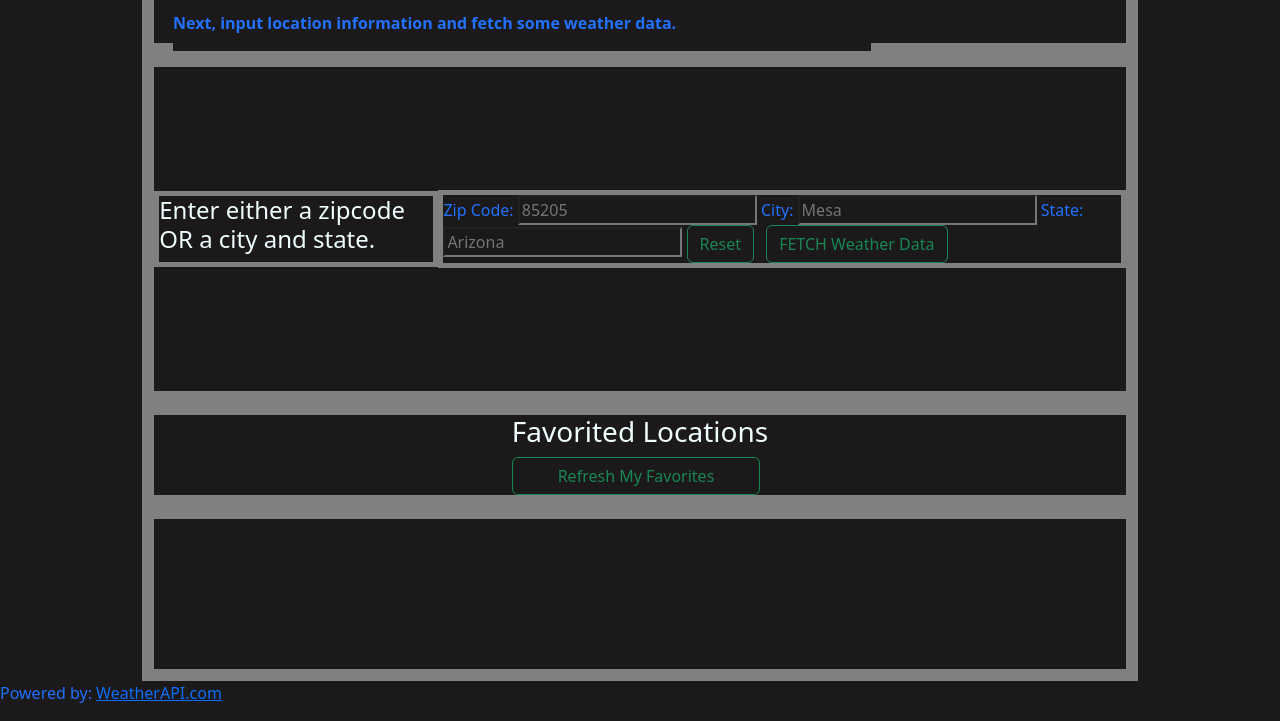
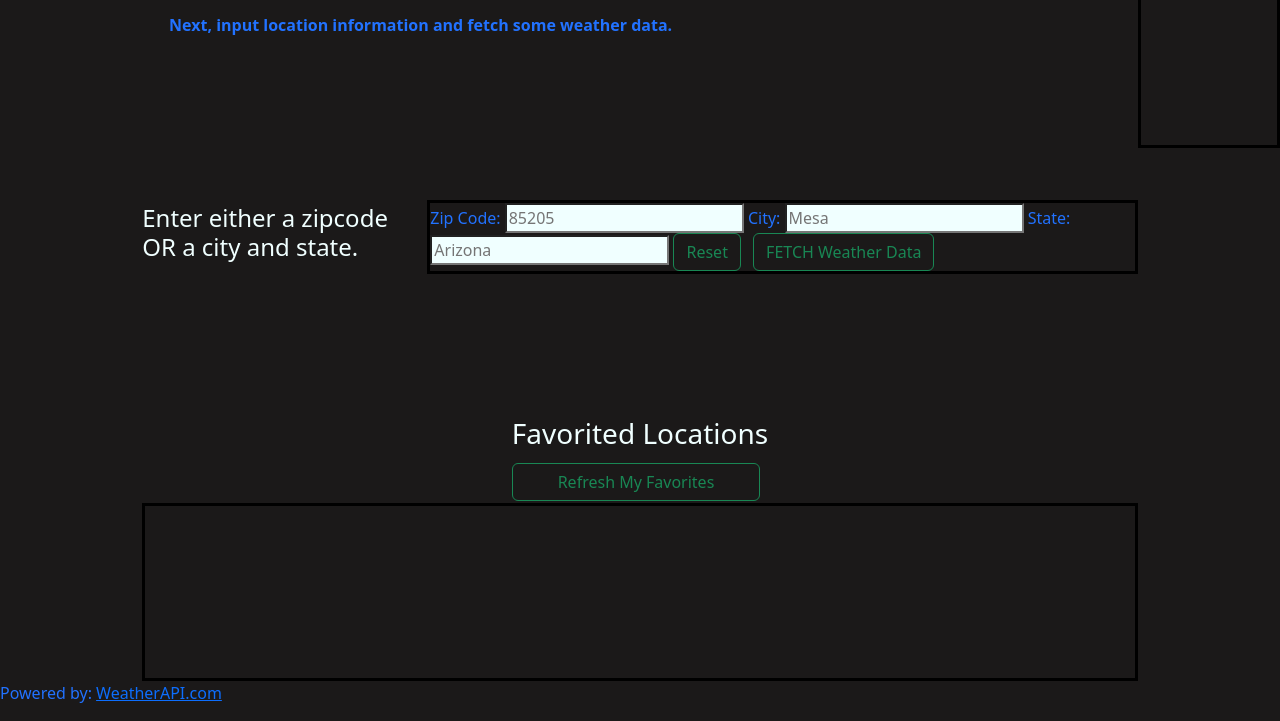
Before and after one commit to pdiddychickenpunk/CS-469-Weather-Retriever, a website: page public/html/index.html in a window 1280 px wide. Shown: the part 119-840 px from the top of the page. Drawn offline with nearby package versions, Linux system fonts and the light colour scheme; no server answers.

Commit message:
Replace grey borders with black borders. Add background color to input fields

```diff
--- a/public/css/main.css
+++ b/public/css/main.css
@@ -44,7 +44,6 @@ button {
     grid-column-end: 9;
     grid-row-start: 1;
     grid-row-end: 3;
-    border: 12px solid grey;
     align-items: center;
     justify-content: space-evenly;
 }
@@ -56,7 +55,6 @@ button {
     grid-column-end: 9;
     grid-row-start: 3;
     grid-row-end: 7;
-    border: 12px solid grey;
     align-items: center;
     justify-content: space-evenly;
 }
@@ -66,16 +64,12 @@ button {
 #state {
 
     color: beige;
-}
-
-.userInputMessageSection {
-
-    border: 5px solid grey;
+    background-color: azure;
 }
 
 .userInputFormSection {
 
-    border: 5px solid grey;
+    border: 3px solid black;
 }
 
 .favoriteLocationHeader {
@@ -85,7 +79,6 @@ button {
     grid-row-end: 8;
     grid-column-start: 2;
     grid-column-end: 9;
-    border: 12px solid grey;
     align-items: center;
     justify-content: space-evenly;
 }
@@ -97,7 +90,7 @@ button {
     grid-row-end: -1;
     grid-column-start: 2;
     grid-column-end: 9;
-    border: 12px solid grey;
+    border: 3px solid black;
     align-items: center;
     justify-content: space-evenly;
     flex-wrap: wrap;
@@ -119,6 +112,7 @@ button {
     grid-row-end: 4;
     grid-column-start: -2;
     grid-column-end: -1;
+    border: 3px solid black;
 
 
 }
```
